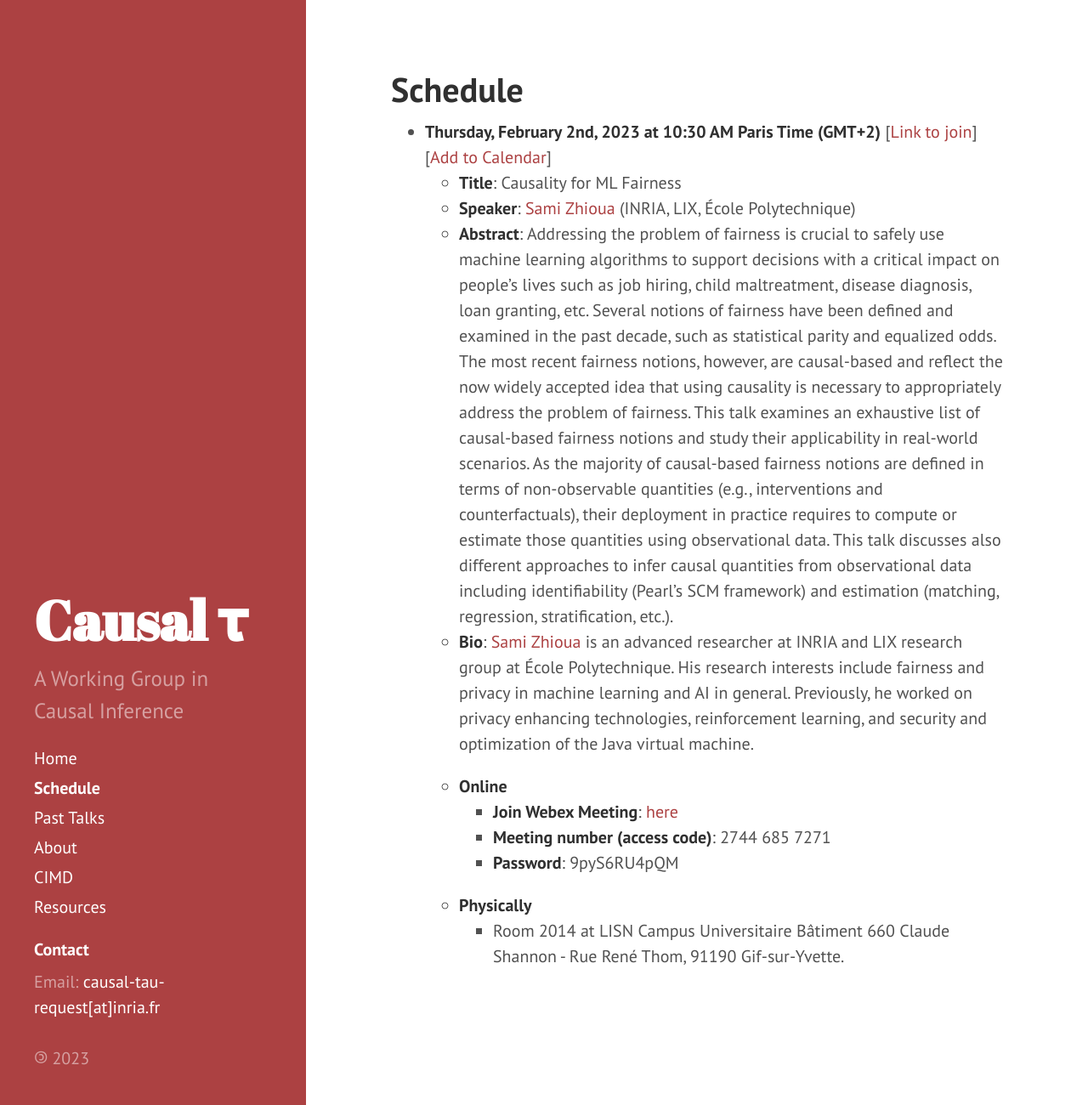
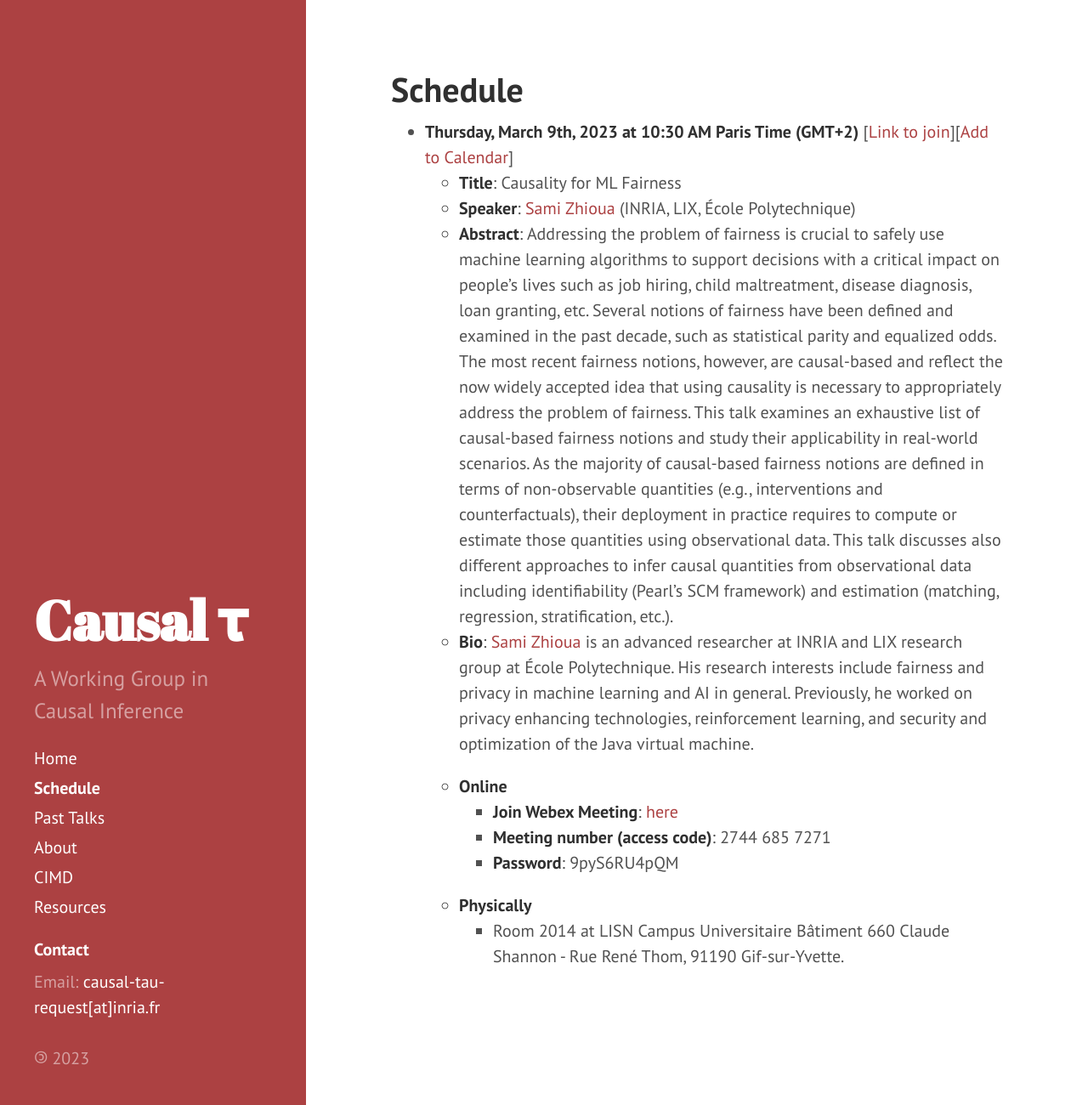
Before and after one commit to CausalTau/causaltau.github.io, a Jekyll site: the page built from schedule.md, in a window 1280 px wide and 1300 px high. Shown: the whole window at 85% size. Built offline with Jekyll 4.4.1, drawn with Linux system fonts in a browser that asks for light colours; nearby versions of some CDN libraries.

Commit message:
Schedule the talk for March

```diff
--- a/schedule.md
+++ b/schedule.md
@@ -6,7 +6,7 @@ order: 3
 
 <!-- ## Upcoming Seminar Presentations -->
 
-* **Thursday, February 2nd, 2023 at 10:30 AM Paris Time (GMT+2)** [[Link to join](https://inria.webex.com/inria-en/j.php?MTID=mb0a1b91531f6bab0d3a8d4c470cf0e6d)][[Add to Calendar](/files/Zhioua.ics)]
+* **Thursday, March 9th, 2023 at 10:30 AM Paris Time (GMT+2)** [[Link to join](https://inria.webex.com/inria-en/j.php?MTID=mb0a1b91531f6bab0d3a8d4c470cf0e6d)][[Add to Calendar](/files/Zhioua.ics)]
   - **Title**: Causality for ML Fairness
   - **Speaker**: [Sami Zhioua](http://www.lix.polytechnique.fr/Labo/Sami.ZHIOUA/) (INRIA, LIX, École Polytechnique)
   - **Abstract**: Addressing the problem of fairness is crucial to safely use machine learning algorithms to support decisions with a critical impact on people's lives such as job hiring, child maltreatment, disease diagnosis, loan granting, etc. Several notions of fairness have been defined and examined in the past decade, such as statistical parity and equalized odds. The most recent fairness notions, however, are causal-based and reflect the now widely accepted idea that using causality is necessary to appropriately address the problem of fairness. This talk examines an exhaustive list of causal-based fairness notions and study their applicability in real-world scenarios. As the majority of causal-based fairness notions are defined in terms of non-observable quantities (e.g., interventions and counterfactuals), their deployment in practice requires to compute or estimate those quantities using observational data. This talk discusses also different approaches to infer causal quantities from observational data including identifiability (Pearl's SCM framework) and estimation (matching, regression, stratification, etc.).
```
Also changed, not shown: 1 other file.
